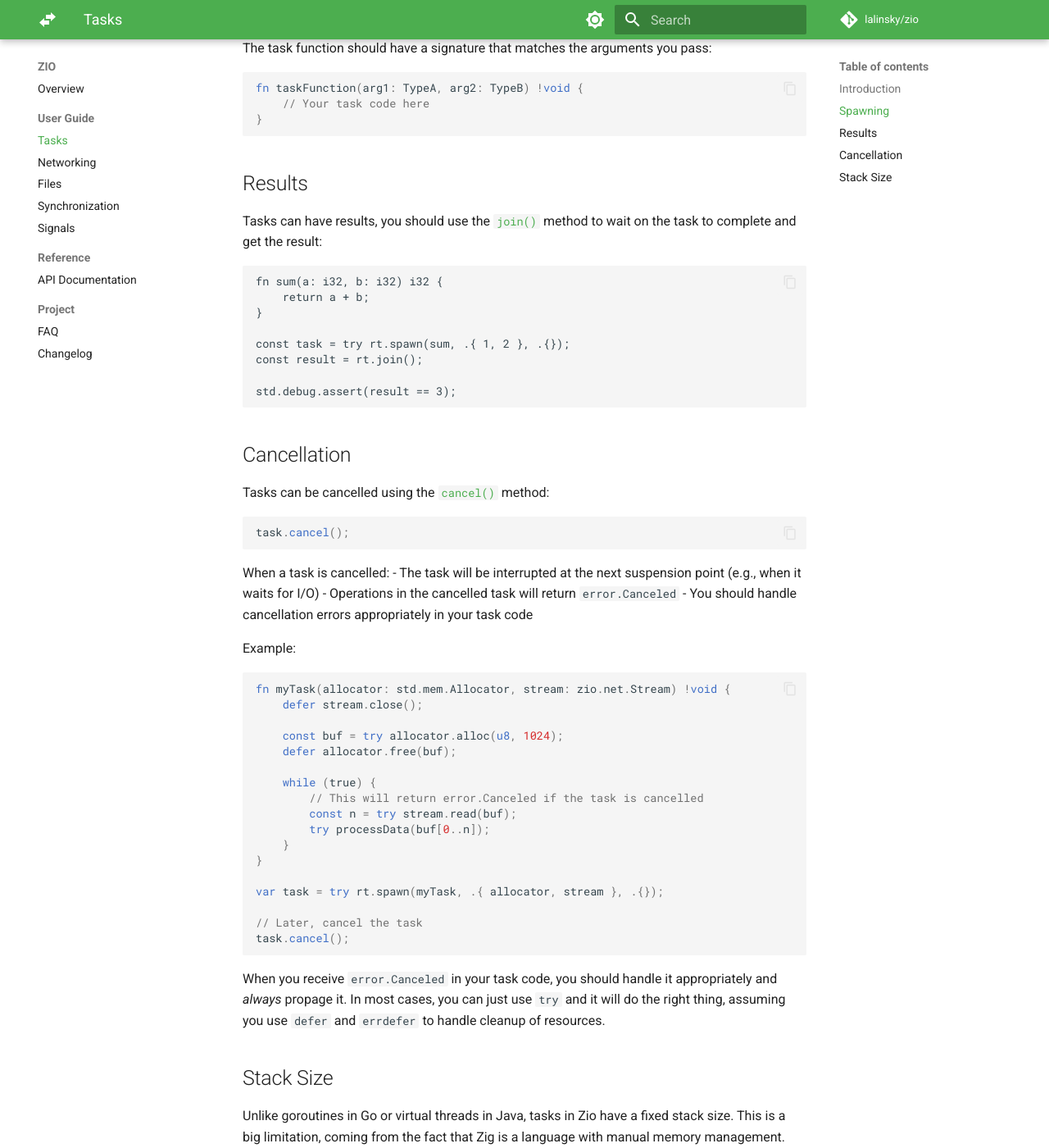
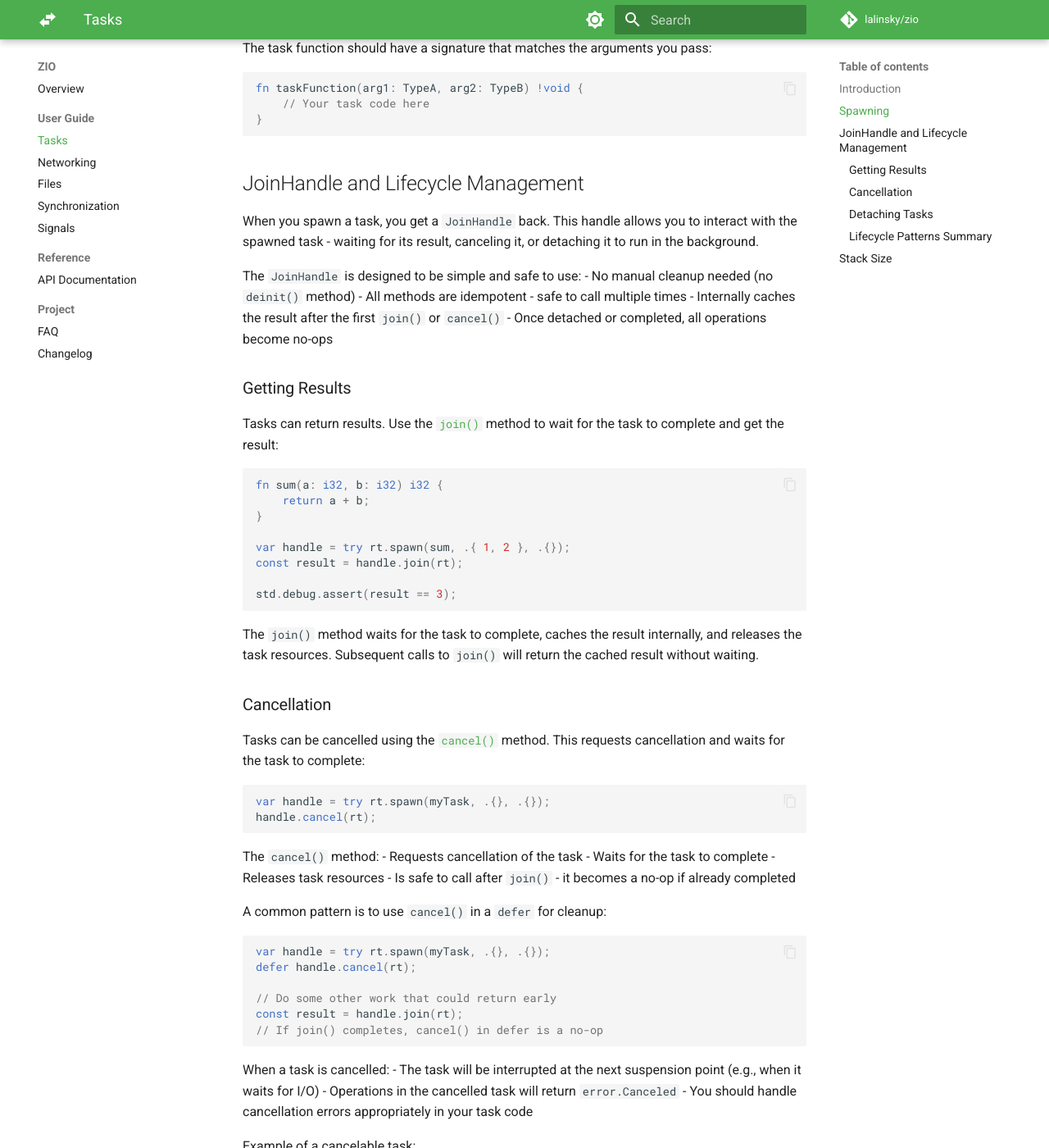
Before and after one commit to lalinsky/zio, an MkDocs documentation site: the page built from docs/tasks.md, in a window 1280 px wide and 1400 px high, scrolled down 754 px. Shown: the whole window at 82% size. Built offline with MkDocs 1.6.1 and Material for MkDocs 9.7.7, drawn with Linux system fonts in a browser that asks for light colours; comment, search, counter and statistics services are not loaded; some of the changed text lies outside the part shown.

Commit message:
Extend JoinHandle documentation in tasks.md
Document the new JoinHandle lifecycle semantics including:
- No deinit() needed, all methods are idempotent
- join(rt) waits and caches result
- cancel(rt) with defer pattern for cleanup
- detach(rt) for fire-and-forget background tasks
- Comprehensive lifecycle patterns guide

````diff
--- a/docs/tasks.md
+++ b/docs/tasks.md
@@ -35,27 +35,57 @@ fn taskFunction(arg1: TypeA, arg2: TypeB) !void {
 }
 ```
 
-## Results
+## JoinHandle and Lifecycle Management
 
-Tasks can have results, you should use the [`join()`](/zio/apidocs/#zio.runtime.Runtime.spawn) method to wait on the task to complete and get the result:
+When you spawn a task, you get a `JoinHandle` back. This handle allows you to interact with the spawned task - waiting for its result, canceling it, or detaching it to run in the background.
 
-```
+The `JoinHandle` is designed to be simple and safe to use:
+- No manual cleanup needed (no `deinit()` method)
+- All methods are idempotent - safe to call multiple times
+- Internally caches the result after the first `join()` or `cancel()`
+- Once detached or completed, all operations become no-ops
+
+### Getting Results
+
+Tasks can return results. Use the [`join()`](/zio/apidocs/#zio.runtime.JoinHandle.join) method to wait for the task to complete and get the result:
+
+```zig
 fn sum(a: i32, b: i32) i32 {
     return a + b;
 }
 
-const task = try rt.spawn(sum, .{ 1, 2 }, .{});
-const result = rt.join();
+var handle = try rt.spawn(sum, .{ 1, 2 }, .{});
+const result = handle.join(rt);
 
 std.debug.assert(result == 3);
 ```
 
-## Cancellation
+The `join()` method waits for the task to complete, caches the result internally, and releases the task resources. Subsequent calls to `join()` will return the cached result without waiting.
 
-Tasks can be cancelled using the [`cancel()`](/zio/apidocs/#zio.runtime.JoinHandle.cancel) method:
+### Cancellation
+
+Tasks can be cancelled using the [`cancel()`](/zio/apidocs/#zio.runtime.JoinHandle.cancel) method. This requests cancellation and waits for the task to complete:
 
 ```zig
-task.cancel();
+var handle = try rt.spawn(myTask, .{}, .{});
+handle.cancel(rt);
+```
+
+The `cancel()` method:
+- Requests cancellation of the task
+- Waits for the task to complete
+- Releases task resources
+- Is safe to call after `join()` - it becomes a no-op if already completed
+
+A common pattern is to use `cancel()` in a `defer` for cleanup:
+
+```zig
+var handle = try rt.spawn(myTask, .{}, .{});
+defer handle.cancel(rt);
+
+// Do some other work that could return early
+const result = handle.join(rt);
+// If join() completes, cancel() in defer is a no-op
 ```
 
 When a task is cancelled:
@@ -63,31 +93,101 @@ When a task is cancelled:
 - Operations in the cancelled task will return `error.Canceled`
 - You should handle cancellation errors appropriately in your task code
 
-Example:
+Example of a cancelable task:
 
 ```zig
-fn myTask(allocator: std.mem.Allocator, stream: zio.net.Stream) !void {
-    defer stream.close();
+fn myTask(rt: *zio.Runtime, stream: zio.net.Stream) !void {
+    defer stream.close(rt);
 
-    const buf = try allocator.alloc(u8, 1024);
-    defer allocator.free(buf);
+    var buf: [1024]u8 = undefined;
 
     while (true) {
         // This will return error.Canceled if the task is cancelled
-        const n = try stream.read(buf);
+        const n = try stream.read(rt, &buf);
         try processData(buf[0..n]);
     }
 }
 
-var task = try rt.spawn(myTask, .{ allocator, stream }, .{});
+var handle = try rt.spawn(myTask, .{ rt, stream }, .{});
 
 // Later, cancel the task
-task.cancel();
+handle.cancel(rt);
 ```
 
 When you receive `error.Canceled` in your task code, you should handle it appropriately
-and *always* propage it. In most cases, you can just use `try` and it will do the right thing,
+and *always* propagate it. In most cases, you can just use `try` and it will do the right thing,
 assuming you use `defer` and `errdefer` to handle cleanup of resources.
+
+### Detaching Tasks
+
+If you don't need to wait for a task's result or cancel it, you can detach it using the [`detach()`](/zio/apidocs/#zio.runtime.JoinHandle.detach) method. This allows the task to run independently in the background:
+
+```zig
+var handle = try rt.spawn(backgroundTask, .{}, .{});
+handle.detach(rt); // Task runs independently
+```
+
+After detaching:
+- The task continues running in the background
+- You can no longer wait for its result or cancel it
+- The handle can be discarded - no further cleanup needed
+- The task's resources are freed when it completes
+
+This is commonly used in server applications where you spawn a task for each connection:
+
+```zig
+fn serverTask(rt: *zio.Runtime) !void {
+    const server = try addr.listen(rt, .{});
+    defer server.close(rt);
+
+    while (true) {
+        const stream = try server.accept(rt);
+        errdefer stream.close(rt);
+
+        var handle = try rt.spawn(handleClient, .{ rt, stream }, .{});
+        handle.detach(rt); // Let it run in the background
+    }
+}
+```
+
+### Lifecycle Patterns Summary
+
+Here's a quick guide on which method to use:
+
+**Use `join(rt)` when:**
+- You need the task's result
+- You want to wait for the task to complete before continuing
+
+```zig
+var handle = try rt.spawn(computeSum, .{ 1, 2 }, .{});
+const result = handle.join(rt);
+```
+
+**Use `cancel(rt)` when:**
+- You need to stop a task early
+- You're cleaning up and want to ensure the task is stopped
+- Best used with `defer` for cleanup
+
+```zig
+var handle = try rt.spawn(longRunningTask, .{}, .{});
+defer handle.cancel(rt); // Ensures cleanup on early return
+```
+
+**Use `detach(rt)` when:**
+- You don't need the result
+- The task should run independently in the background
+- Common for connection handlers in servers
+
+```zig
+var handle = try rt.spawn(handleConnection, .{stream}, .{});
+handle.detach(rt); // Fire and forget
+```
+
+**Key insights:**
+- All methods are idempotent - safe to call multiple times
+- `join()` and `cancel()` cache the result, subsequent calls are no-ops
+- `detach()` cannot be undone - once detached, you can't get the result
+- No manual cleanup needed - no `deinit()` method exists
 
 ## Stack Size
 
````
